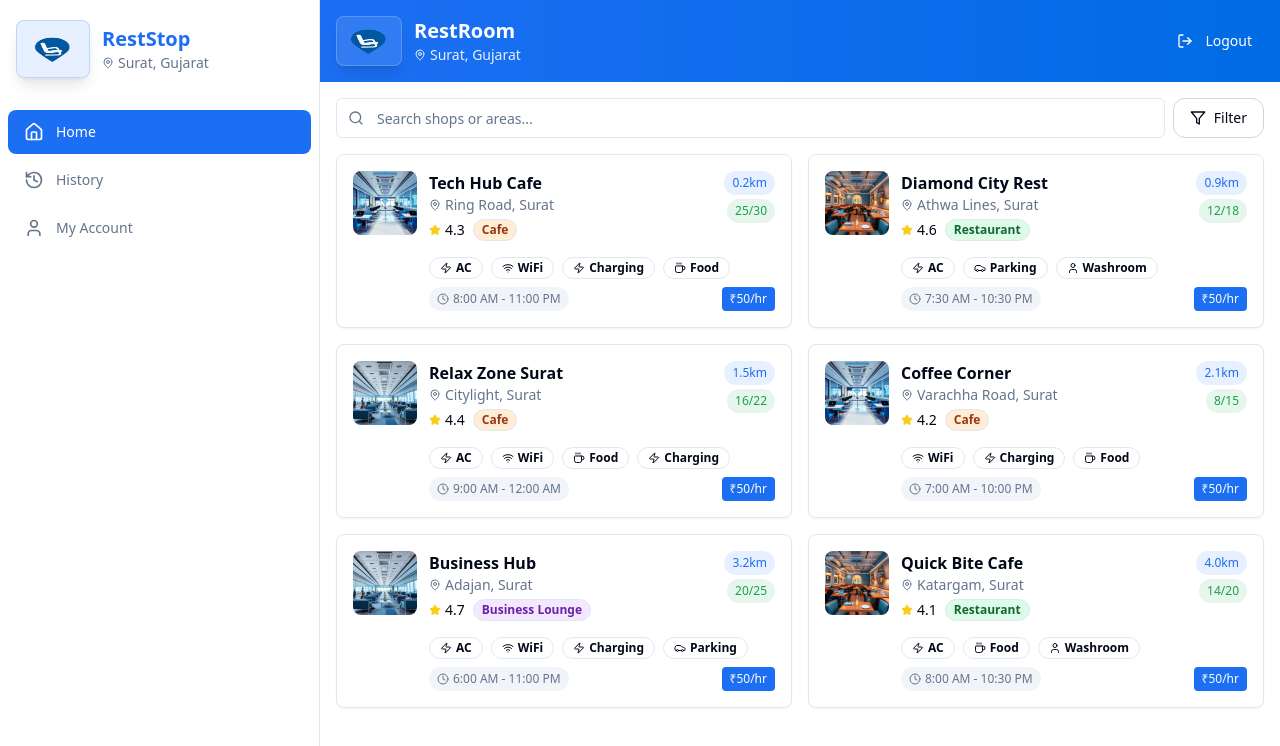
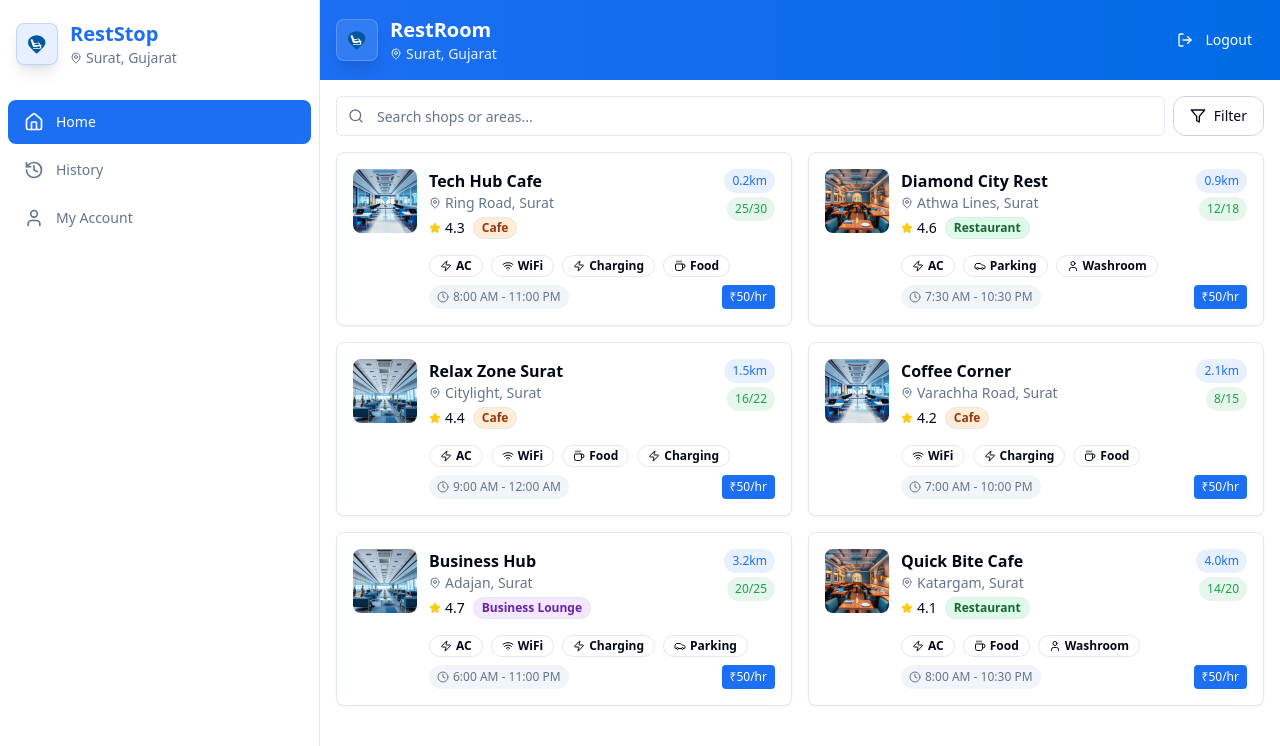
Before and after one commit to poojanjariwala/rest-room, a React (Vite) app: page /home in a window 1280 px wide. Shown: the top 746 px of the page. Built offline with nearby package versions, Linux system fonts and the light colour scheme.

Commit message:
Fix: Adjust logo size
Adjust logo size to match the reference image across the app.

```diff
--- a/src/components/DesktopSidebar.tsx
+++ b/src/components/DesktopSidebar.tsx
@@ -24,11 +24,11 @@ export const DesktopSidebar = ({ isOwner = false }: { isOwner?: boolean }) => {
     <div className="hidden lg:flex lg:w-80 lg:flex-col lg:fixed lg:inset-y-0 bg-white border-r border-border">
       <div className="flex flex-col flex-grow pt-5 pb-4 overflow-y-auto">
         <div className="flex items-center flex-shrink-0 px-4 mb-8">
-          <div className="bg-primary/10 backdrop-blur-sm border border-primary/20 rounded-lg flex items-center justify-center p-3 shadow-lg mr-3">
+          <div className="bg-primary/10 backdrop-blur-sm border border-primary/20 rounded-lg flex items-center justify-center p-2 shadow-lg mr-3">
             <img
               src="/lovable-uploads/23b453e4-446a-4f0b-adec-4130e91c2bfa.png"
               alt="RestRoom Logo"
-              className="w-12 h-8"
+              className="w-6 h-6"
             />
           </div>
           <div>
--- a/src/components/Header.tsx
+++ b/src/components/Header.tsx
@@ -20,7 +20,7 @@ export const Header = ({ title, subtitle, showLogout = false, onLogout, logoHeig
               <img
                 src="/lovable-uploads/23b453e4-446a-4f0b-adec-4130e91c2bfa.png"
                 alt="RestRoom Logo"
-                className={logoHeight}
+                className="w-6 h-6"
               />
             </div>
             <div>
```
